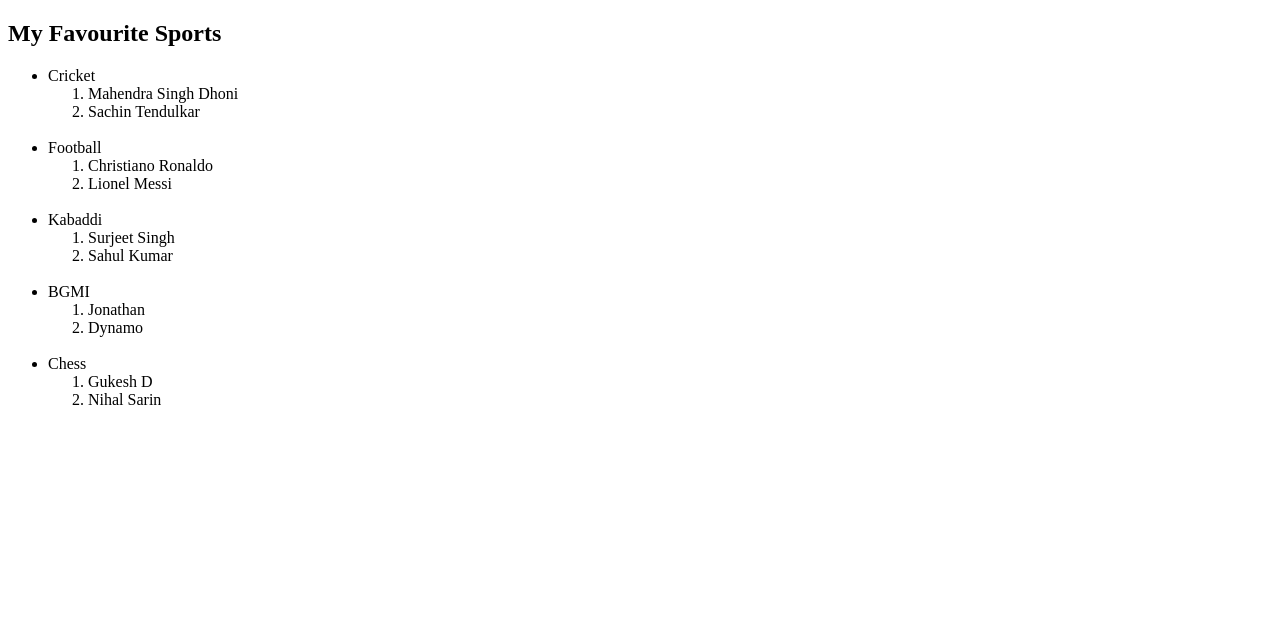
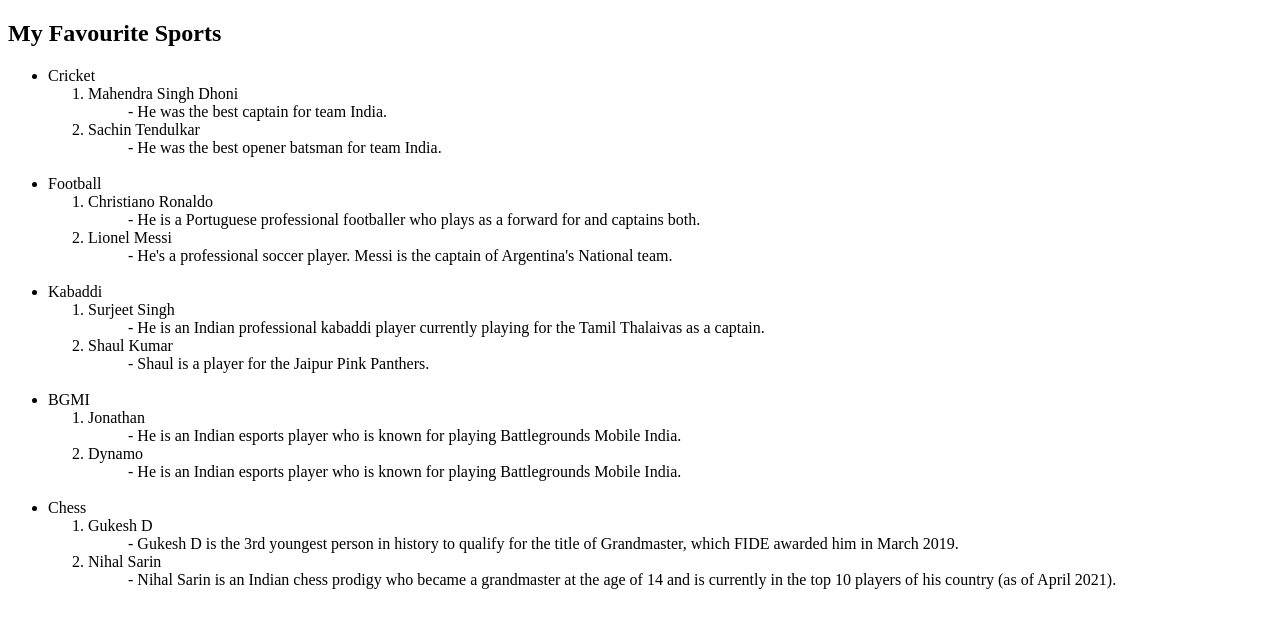
Before and after one commit to SunnySingh152000/GITHUB_ASSIGNMENT, a plain HTML site: page multi-commit.html in a window 1280 px wide. Drawn offline with Linux system fonts and the light colour scheme.

Commit message:
Description added & Final Push

```diff
--- a/multi-commit.html
+++ b/multi-commit.html
@@ -9,31 +9,43 @@
        <li>Cricket
         <ol>
             <li>Mahendra Singh Dhoni</li>
+            <dd>- He was the best captain for team India. </dd>
             <li>Sachin Tendulkar</li>
+            <dd>- He was the best opener batsman for team India.</dd>
         </ol>
        </li><br>
        <li>Football
         <ol>
             <li>Christiano Ronaldo</li>
+            <dd>- He is a Portuguese professional footballer who plays as a forward for and captains both.</dd>
             <li>Lionel Messi</li>
+            <dd>- He's a professional soccer player. Messi is the captain of Argentina's National team.</dd>
         </ol>
        </li><br>
        <li>Kabaddi
         <ol>
             <li>Surjeet Singh</li>
-            <li>Sahul Kumar</li>
+            <dd>- He is an Indian professional kabaddi player currently playing for the Tamil Thalaivas as a captain.</dd>
+            <li>Shaul Kumar</li>
+            <dd>- Shaul is a player for the Jaipur Pink Panthers.</dd>
         </ol>
        </li><br>
        <li>BGMI
         <ol>
             <li>Jonathan</li>
+            <dd>- He is an Indian esports player who is known for playing Battlegrounds Mobile India.
+            </dd>
             <li>Dynamo</li>
+            <dd>- He is an Indian esports player who is known for playing Battlegrounds Mobile India.
+            </dd>
         </ol>
        </li><br>
        <li>Chess
         <ol>
             <li>Gukesh D</li>
+            <dd>- Gukesh D is the 3rd youngest person in history to qualify for the title of Grandmaster, which FIDE awarded him in March 2019. </dd>
             <li>Nihal Sarin</li>
+            <dd>- Nihal Sarin is an Indian chess prodigy who became a grandmaster at the age of 14 and is currently in the top 10 players of his country (as of April 2021).</dd>
         </ol>
        </li>
     </ul>
```
